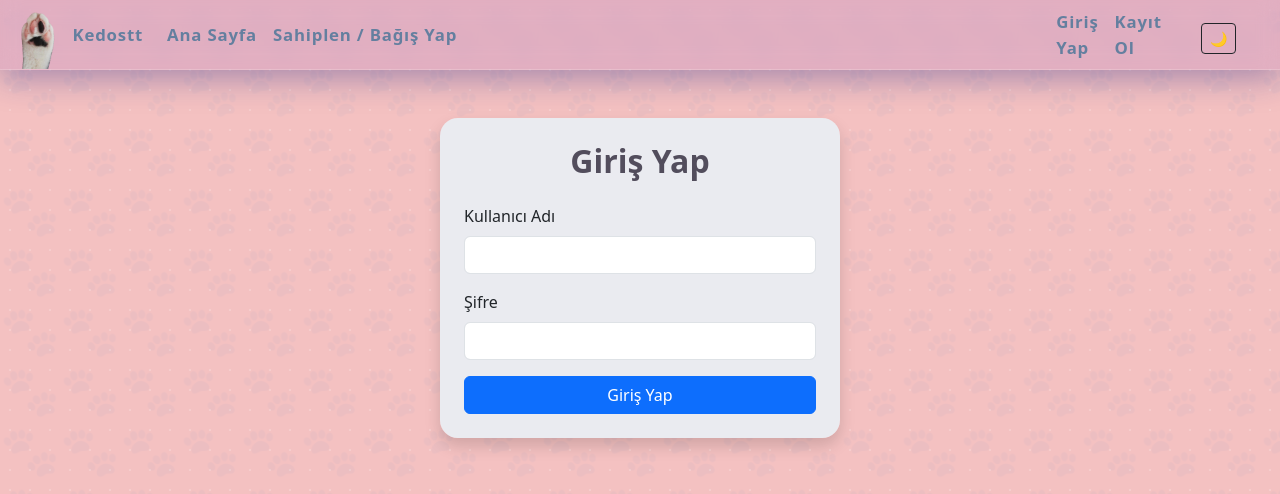
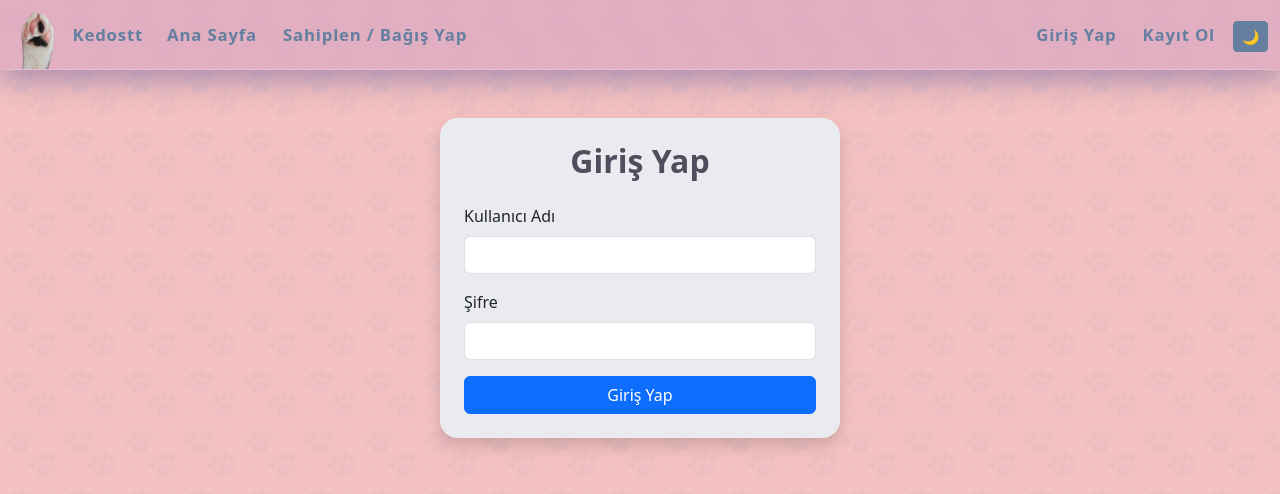
Before and after one commit to furkanyld/Kedostt-Frontend, a React (Create React App) app: page /login in a window 1280 px wide. Shown: the top 494 px of the page. Built offline with nearby package versions, Linux system fonts and the light colour scheme.

Commit message:
Visual update

```diff
--- a/src/Styles/style.css
+++ b/src/Styles/style.css
@@ -49,15 +49,18 @@
   display: flex;
   align-items: center;
 }
+
 .navbar-title:hover {
   color: #3f5d7a !important;
   text-shadow: 0 2px 10px rgba(100, 127, 159, 0.4);
 }
 
 .navbar-brand {
-  height: 70px; /* navbar yüksekliği ile birebir */
+  height: 70px;
+  /* navbar yüksekliği ile birebir */
   display: flex;
-  align-items: center; /* 👈 logoyu alt sınırla hizalar */
+  align-items: center;
+  /* 👈 logoyu alt sınırla hizalar */
   padding: 0;
 }
 
@@ -261,16 +264,18 @@ table tbody td {
 }
 
 /* Onay ve Red butonları */
-.btn-success, .btn-danger {
+.btn-success,
+.btn-danger {
   font-size: 0.85rem;
   padding: 5px 10px;
   border-radius: 6px;
 }
 
 /* Modal ve Login Card Güncelleme */
-.modal-content, .login-card {
+.modal-content,
+.login-card {
   border-radius: 18px;
-  box-shadow: 0 8px 32px rgba(0,0,0,0.15);
+  box-shadow: 0 8px 32px rgba(0, 0, 0, 0.15);
 }
 
 /* Navbar Yazı Boyutu */
@@ -321,7 +326,7 @@ h4 {
 /* Görsel */
 .table img {
   border-radius: 8px;
-  box-shadow: 0 2px 8px rgba(0,0,0,0.15);
+  box-shadow: 0 2px 8px rgba(0, 0, 0, 0.15);
 }
 
 /* Card başlıkları */
@@ -370,12 +375,13 @@ table tbody td {
 /* Görsel */
 .table img {
   border-radius: 8px;
-  box-shadow: 0 2px 8px rgba(0,0,0,0.15);
+  box-shadow: 0 2px 8px rgba(0, 0, 0, 0.15);
 }
 
 /* Yeni Hayvan Ekle Butonu */
 .add-animal-btn {
-  width: 160px;  /* Düzenle ve Sil toplam genişlik kadar */
+  width: 160px;
+  /* Düzenle ve Sil toplam genişlik kadar */
   display: flex;
   justify-content: center;
   align-items: center;
@@ -391,6 +397,7 @@ table tbody td {
   gap: 8px;
   justify-content: center;
 }
+
 /* Tüm tablo butonları hizalama */
 .action-buttons {
   display: flex;
@@ -480,17 +487,21 @@ table tbody td {
 @media (max-width: 991.98px) {
   .navbar .navbar-collapse {
     position: absolute;
-    top: 70px; /* navbar yüksekliği kadar */
+    top: 70px;
+    /* navbar yüksekliği kadar */
     right: 0;
     width: 80%;
     max-width: 300px;
-    background: linear-gradient(135deg, #ebe4e7, #e6d3f8);    /* Daha yumuşak geçişli arka plan */
+    background: linear-gradient(135deg, #ebe4e7, #e6d3f8);
+    /* Daha yumuşak geçişli arka plan */
     padding: 1rem;
-    box-shadow: -4px 4px 20px rgba(0, 0, 0, 0.2); /* Daha derin gölge */
+    box-shadow: -4px 4px 20px rgba(0, 0, 0, 0.2);
+    /* Daha derin gölge */
     border-radius: 0 0 0 24px;
     z-index: 1000;
     border: 1px solid #e0e0e0;
-    backdrop-filter: blur(6px); /* Blur efekti */
+    backdrop-filter: blur(6px);
+    /* Blur efekti */
     transition: all 0.3s ease-in-out;
   }
 
@@ -516,7 +527,7 @@ table tbody td {
 .soft-card {
   background: linear-gradient(90deg, #dfa3a3 0%, #d6cee6) !important;
   border-radius: 1rem;
-  box-shadow: 0 4px 12px rgba(0,0,0,0.08);
+  box-shadow: 0 4px 12px rgba(0, 0, 0, 0.08);
 }
 
 .page-background {
@@ -535,10 +546,24 @@ table tbody td {
   background-repeat: repeat;
   background-size: 60px;
   opacity: 0.035;
-  pointer-events: none; /* 👈 En kritik satır */
+  pointer-events: none;
+  /* 👈 En kritik satır */
   z-index: -1;
 }
 
+.btn-outline-dark {
+  border-color: #647f9f;
+  background-color: #647f9f;
+  display: flex;
+  align-items: center;
+  justify-content: center;
+  margin-top: -0.3rem;
+}
+
+.btn-outline-dark:hover {
+  background-color: #13345c;
+  border-color: #13345c;
+}
 
 /* 🌙 Dark Mode */
 .dark-mode {
@@ -563,13 +588,13 @@ body.dark-mode .soft-card {
 }
 
 .dark-mode .btn-outline-dark {
-  border-color: #ccc;
-  color: #ccc;
+  border-color: #222;
+  background-color: #222;
 }
 
 .dark-mode .btn-outline-dark:hover {
   background-color: #444;
-  color: white;
+  border-color: #444;
 }
 
 /* Dark Mode Global */
@@ -697,7 +722,8 @@ body.dark-mode .login-card .btn {
     top: 70px;
     right: 0;
     width: 70%;
-    background-color: rgba(255, 255, 255, 0.95); /* AÇIK tema için */
+    background-color: rgba(255, 255, 255, 0.95);
+    /* AÇIK tema için */
     padding: 1rem;
     box-shadow: -4px 4px 16px rgba(0, 0, 0, 0.1);
     border-radius: 0 0 0 16px;
@@ -705,7 +731,8 @@ body.dark-mode .login-card .btn {
   }
 
   body.dark-mode .navbar .navbar-collapse {
-    background-color: rgba(34, 34, 34, 0.95); /* DARK tema için */
+    background-color: rgba(34, 34, 34, 0.95);
+    /* DARK tema için */
     color: #fff;
   }
 
@@ -732,6 +759,7 @@ body.dark-mode .navbar-toggler-icon {
 }
 
 @media (max-width: 991.98px) {
+
   /* Mobil menü içinde buton hizalaması ve padding */
   .navbar-collapse .d-flex.align-items-center.me-3 {
     margin: 0 auto;
@@ -744,6 +772,13 @@ body.dark-mode .navbar-toggler-icon {
   .navbar-collapse .nav-link {
     text-align: center;
     width: 100%;
+  }
+}
+
+@media (min-width: 992px) {
+  .navbar .nav-link {
+    white-space: nowrap;
+    margin-right: 10px;
   }
 }
 
@@ -773,7 +808,8 @@ body.dark-mode .navbar-toggler-icon {
 
 @media (max-width: 991.98px) {
   body.dark-mode .navbar .navbar-collapse {
-    background: linear-gradient(135deg, #2b2b2b, #3d3d3d); /* Dark mode arka plan */
+    background: linear-gradient(135deg, #2b2b2b, #3d3d3d);
+    /* Dark mode arka plan */
     color: #f0f0f0;
     border: 1px solid #444;
   }
@@ -799,3 +835,20 @@ body.dark-mode .navbar-toggler-icon {
     color: white;
   }
 }
+
+/* Masaüstü görünümde dark mode butonu hizalama */
+@media (min-width: 992px) {
+  .navbar .dark-mode-toggle {
+    display: flex;
+    align-items: center;
+    padding-left: 10px;
+    padding-right: 10px;
+    height: 70px;
+  }
+
+  .navbar .dark-mode-toggle button {
+    margin: 0;
+    padding: 6px 10px;
+    vertical-align: middle;
+  }
+}
```
